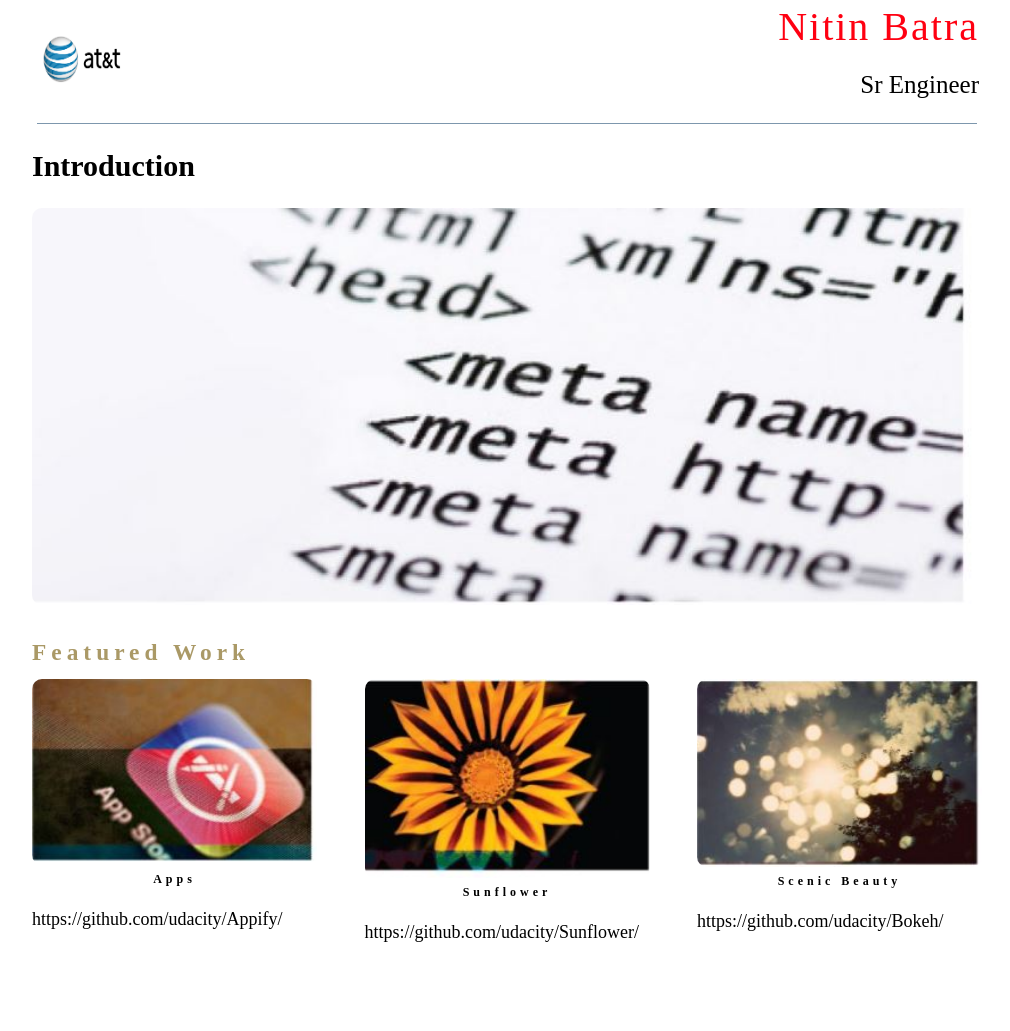
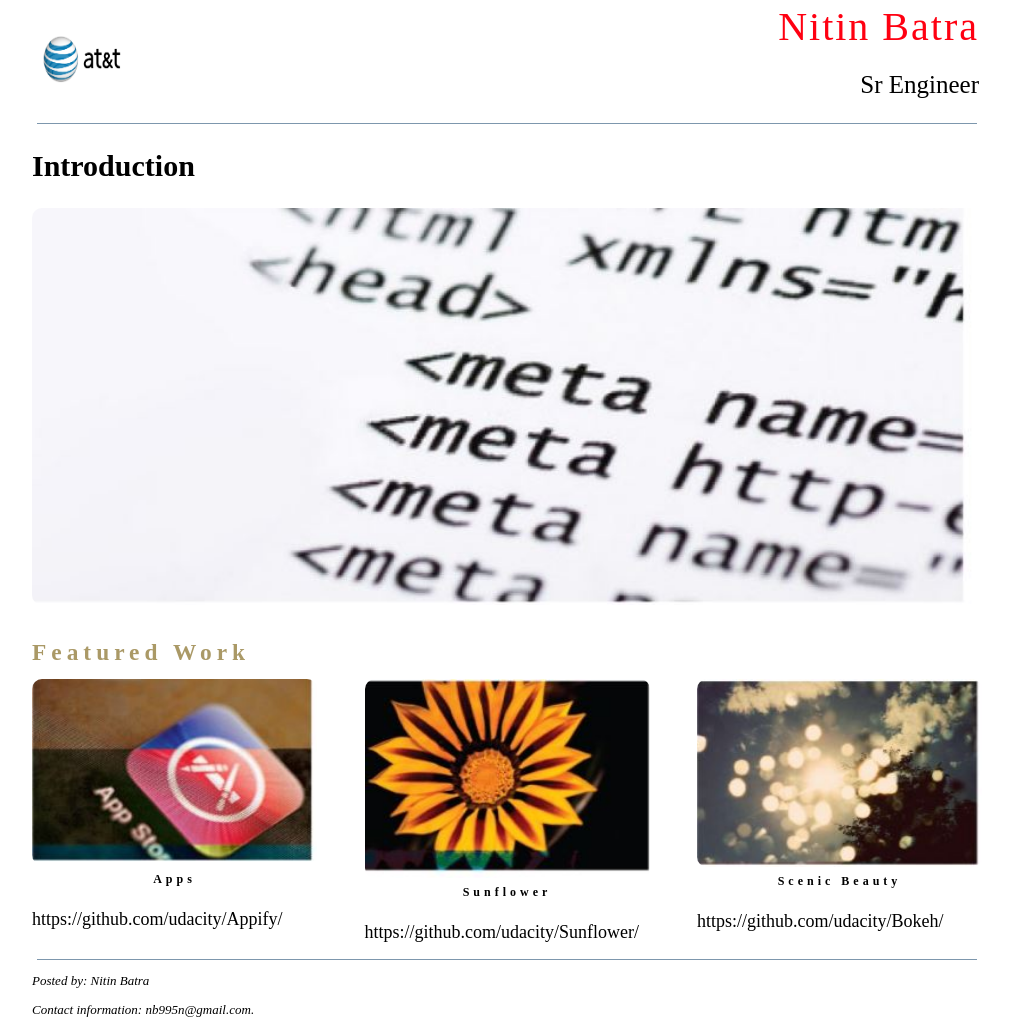
Before and after one commit to work-nitin/FEND-Final, a plain HTML site: page index.html in a window 1280 px wide. Shown: the whole page, without its empty margins (133-1143 px from the left). Before the commit the page ends 959 px from the top, so only its background shows below. Drawn offline with Linux system fonts and the light colour scheme.

Commit message:
After second review

```diff
--- a/CSS/style.css
+++ b/CSS/style.css
@@ -154,6 +154,13 @@ a:visited {
 	color: black;
 }
 
+.footer_info
+{
+	font-size: 13px;
+	font-style: italic;
+
+}
+
 /* Responsive when the browser  is 'x' pixel or Less */
 
 /* Smartphones (portrait) ----------- */
--- a/index.html
+++ b/index.html
@@ -23,15 +23,13 @@
 				<h2 class="sub-title">Sr Engineer</h2>
 			</div>
 		</div>
-
-
-		<div>
-			<hr>
-		</div>
 	</header>
 
 
 	<main>
+		<hr>
+
+
 		<section class="html-image">
 			<div>
 				<h2 class="heading">Introduction</h2>
@@ -87,5 +85,17 @@
 			</div>
 		</div>
 	</main>
+
+	<hr>
+
+
+	<footer>
+		<div class="footer_info">
+			<p>Posted by: Nitin Batra</p>
+
+
+			<p>Contact information: <a href="mailto:nb995n@gmail.com">nb995n@gmail.com</a>.</p>
+		</div>
+	</footer>
 </body>
 </html>
```
